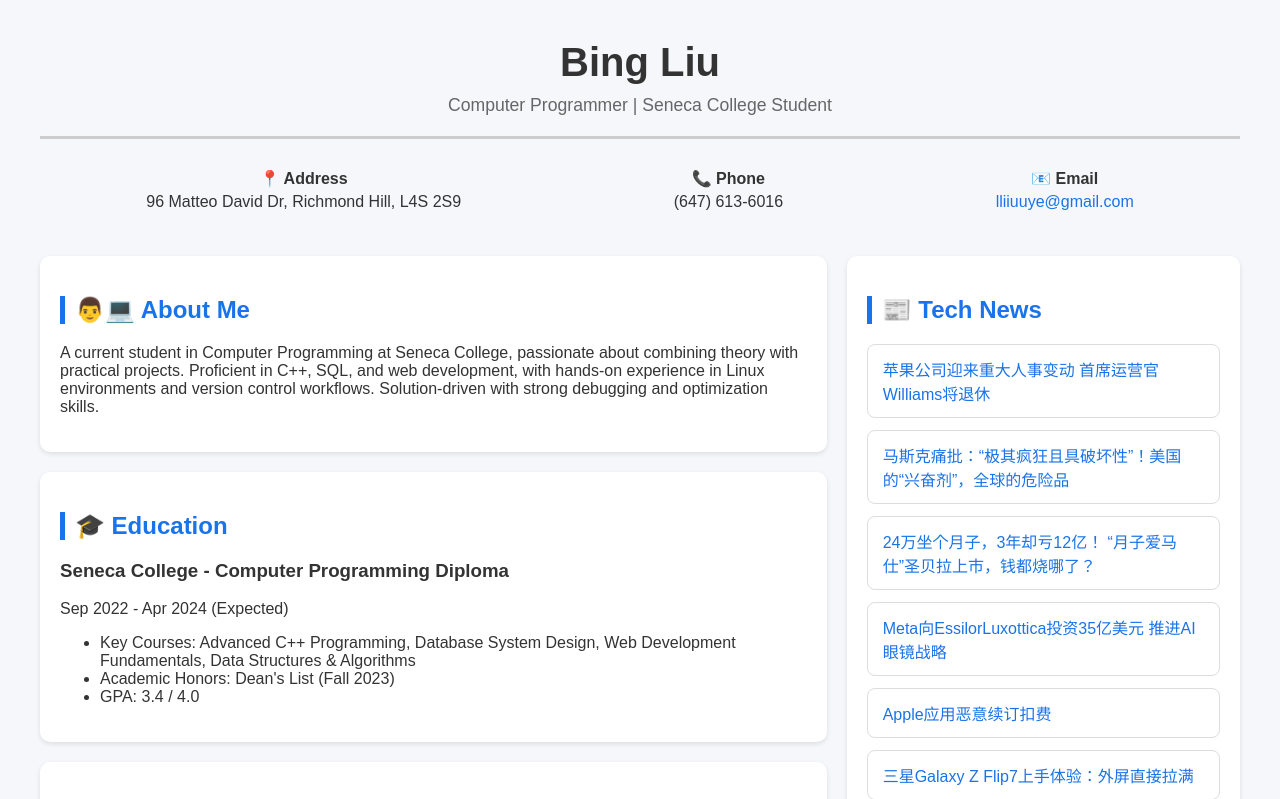
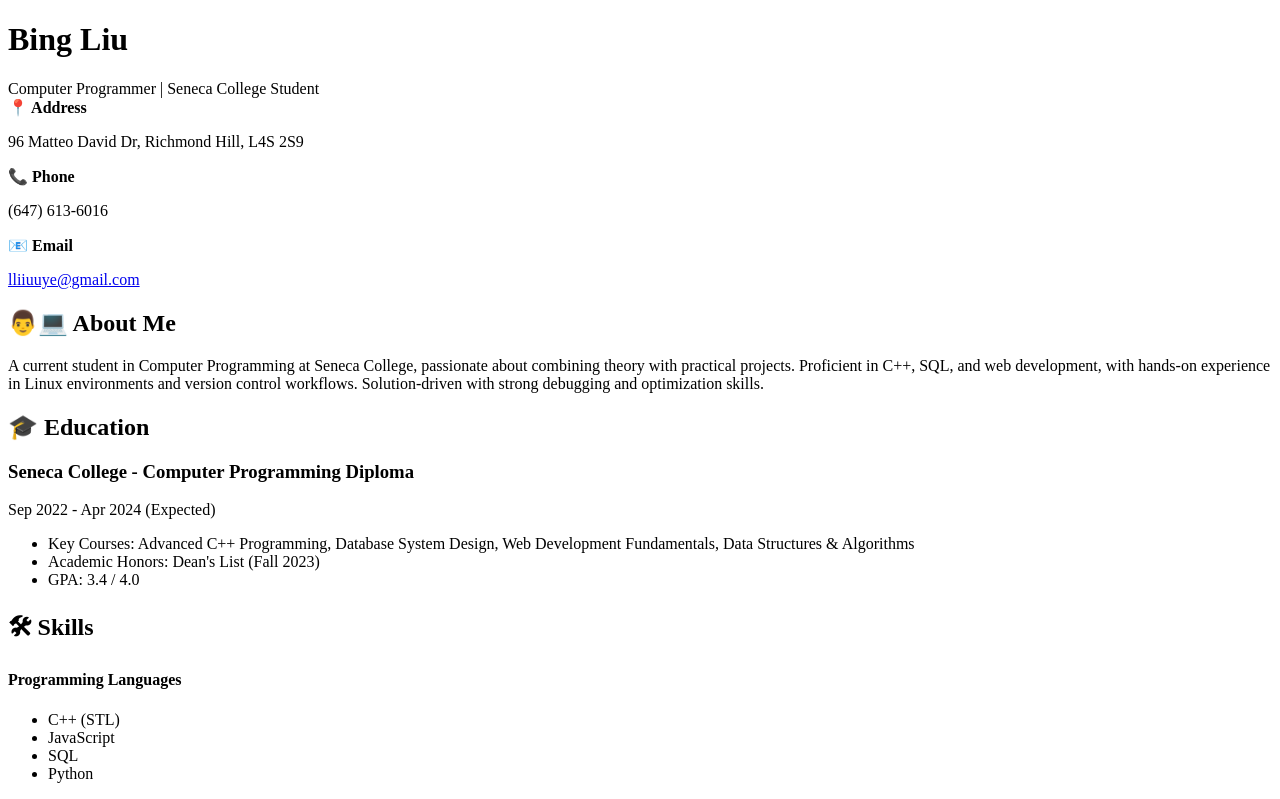
Before and after one commit to lliiuuye/bingliu-website, a plain HTML site: page index.html in a window 1280 px wide. Shown: the top 799 px of the page. Drawn offline with Linux system fonts and the light colour scheme.

Commit message:
sina/tech1

```diff
--- a/index.html
+++ b/index.html
@@ -1,5 +1,3 @@
-
-<!-- index_temp.html -->
 <!DOCTYPE html>
 <html lang="en">
 <head>
@@ -8,155 +6,6 @@
     <title>Bing Liu - Personal Website</title>
     <style>
         /* Your existing CSS remains unchanged here */
-        /* 通用样式 */
-body {
-    font-family: Arial, sans-serif;
-    background-color: #f5f7fa;
-    color: #333;
-    margin: 0;
-    padding: 0;
-}
-
-a {
-    color: #1a73e8;
-    text-decoration: none;
-}
-
-a:hover {
-    text-decoration: underline;
-}
-
-.container {
-    max-width: 1200px;
-    margin: auto;
-    padding: 20px;
-}
-
-/* Header */
-.header {
-    text-align: center;
-    padding: 20px 0;
-    border-bottom: 3px solid #ccc;
-}
-
-.header h1 {
-    font-size: 2.5em;
-    margin: 0;
-}
-
-.position {
-    color: #666;
-    font-size: 1.1em;
-    margin-top: 10px;
-}
-
-/* Contact Info */
-.contact-info {
-    display: flex;
-    justify-content: space-around;
-    margin: 30px 0;
-    flex-wrap: wrap;
-}
-
-.contact-item {
-    text-align: center;
-    margin-bottom: 15px;
-}
-
-.contact-item p {
-    margin: 5px 0 0 0;
-}
-
-/* Main Layout */
-.main-content {
-    display: flex;
-    flex-wrap: wrap;
-    gap: 20px;
-}
-
-/* Left Column */
-.left-column {
-    flex: 2;
-}
-
-.section {
-    background: #fff;
-    padding: 20px;
-    margin-bottom: 20px;
-    border-radius: 10px;
-    box-shadow: 0 2px 5px rgba(0,0,0,0.1);
-}
-
-.section h2 {
-    border-left: 5px solid #1a73e8;
-    padding-left: 10px;
-    color: #1a73e8;
-}
-
-/* Skills Grid */
-.skills-grid {
-    display: flex;
-    flex-wrap: wrap;
-    gap: 20px;
-}
-
-.skill-category {
-    flex: 1;
-    min-width: 200px;
-}
-
-.skill-category h4 {
-    color: #555;
-}
-
-.skill-category ul {
-    padding-left: 20px;
-}
-
-.project-item h3 {
-    font-size: 1.1em;
-    margin-bottom: 10px;
-}
-
-/* News Column */
-.news-column {
-    flex: 1;
-}
-
-.news-item {
-    background: #ffffff;
-    padding: 12px 15px;
-    border-radius: 8px;
-    margin-bottom: 12px;
-    border: 1px solid #ddd;
-    transition: background 0.3s;
-}
-
-.news-item:hover {
-    background: #eef4ff;
-}
-
-.loading {
-    text-align: center;
-    padding: 20px;
-    color: #888;
-    font-style: italic;
-}
-
-/* Mobile Responsive */
-@media (max-width: 768px) {
-    .main-content {
-        flex-direction: column;
-    }
-
-    .contact-info {
-        flex-direction: column;
-    }
-
-    .news-column {
-        order: -1;
-    }
-}
 
     </style>
 </head>
```
